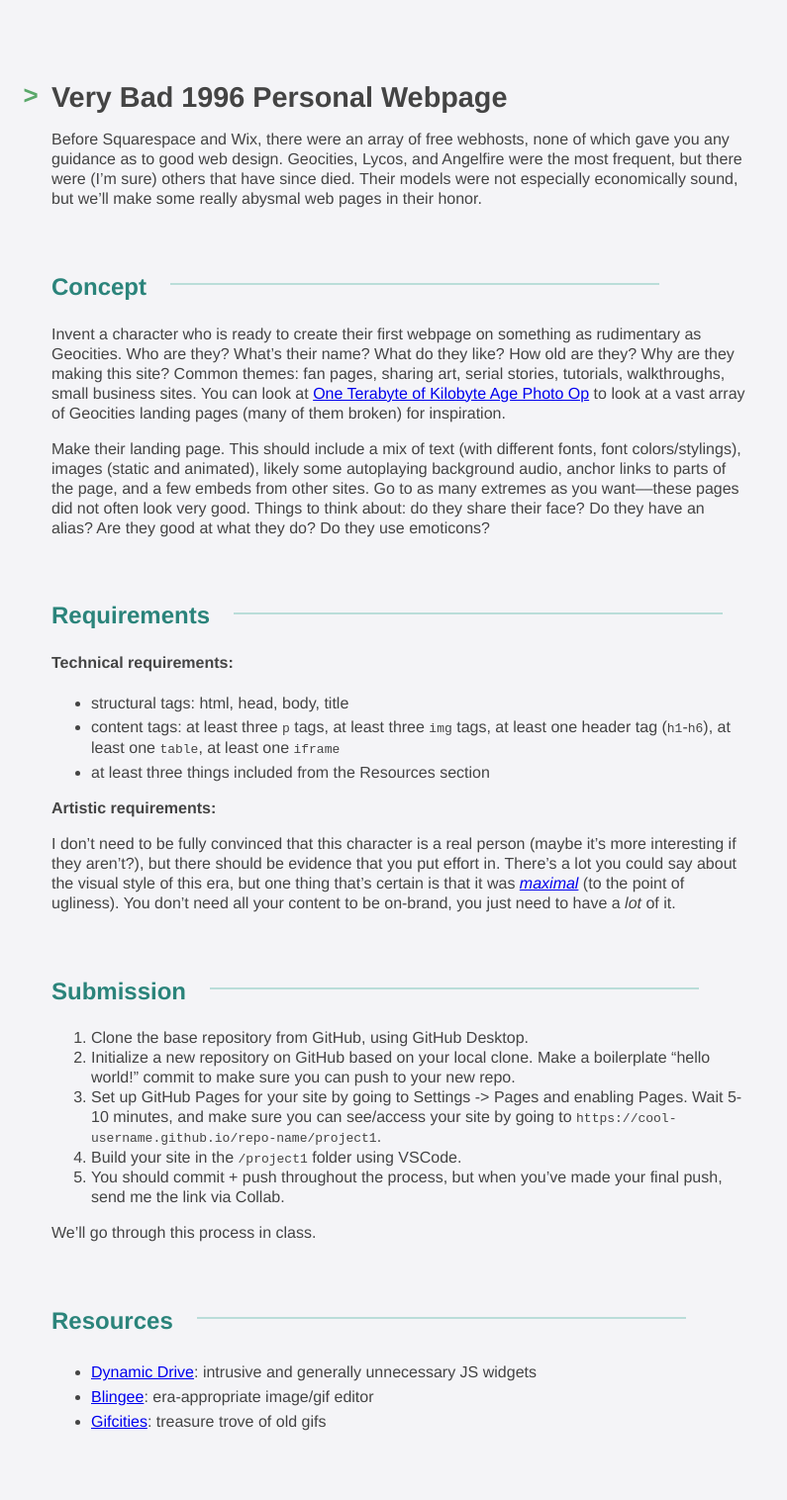
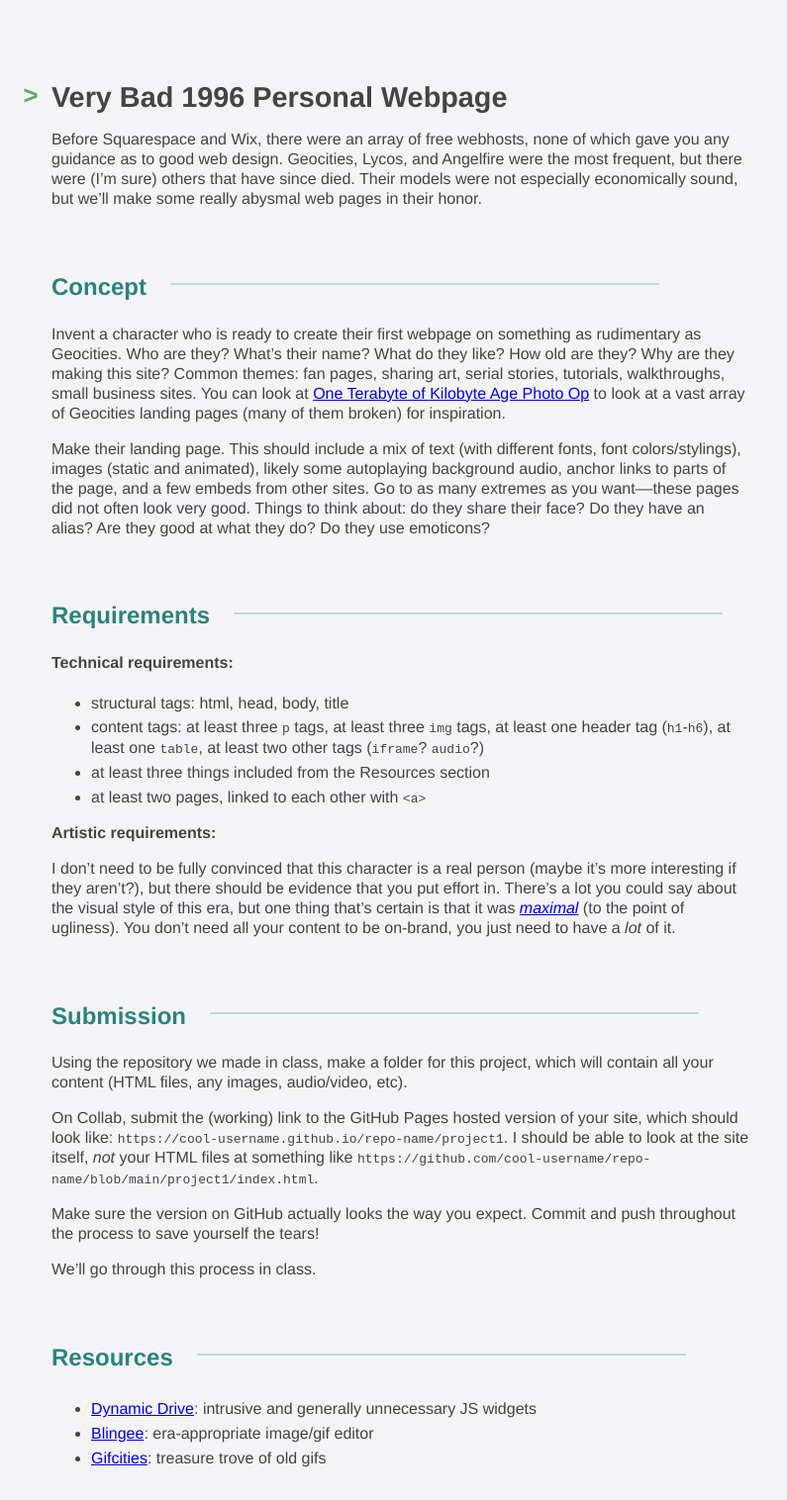
Before and after one commit to thely/artofweb-21, a Jekyll site: the page built from _projects/1-geocities.md, in a window 1280 px wide. Shown: the whole page at 99% size, without its empty margins (0-795 px from the left). Built offline with Jekyll 4.4.1, drawn with Linux system fonts in a browser that asks for light colours; before the commit the page ends 1479 px from its top, so only the background shows below that.

Commit message:
getting ready for day one

```diff
--- a/_projects/1-geocities.md
+++ b/_projects/1-geocities.md
@@ -17,8 +17,9 @@ Make their landing page. This should include a mix of text (with different fonts
 **Technical requirements:**
 
 * structural tags: html, head, body, title
-* content tags: at least three `p` tags, at least three `img` tags, at least one header tag (`h1`-`h6`), at least one `table`, at least one `iframe`
+* content tags: at least three `p` tags, at least three `img` tags, at least one header tag (`h1`-`h6`), at least one `table`, at least two other tags (`iframe`? `audio`?)
 * at least three things included from the Resources section
+* at least two pages, linked to each other with `<a>`
 
 **Artistic requirements:**
 
@@ -26,11 +27,11 @@ I don’t need to be fully convinced that this character is a real person (maybe
 
 ### Submission
 
-1. Clone the base repository from GitHub, using GitHub Desktop.
-2. Initialize a new repository on GitHub based on your local clone. Make a boilerplate "hello world!" commit to make sure you can push to your new repo.
-3. Set up GitHub Pages for your site by going to Settings -> Pages and enabling Pages. Wait 5-10 minutes, and make sure you can see/access your site by going to `https://cool-username.github.io/repo-name/project1`.
-3. Build your site in the `/project1` folder using VSCode.
-4. You should commit + push throughout the process, but when you've made your final push, send me the link via Collab.
+Using the repository we made in class, make a folder for this project, which will contain all your content (HTML files, any images, audio/video, etc).
+
+On Collab, submit the (working) link to the GitHub Pages hosted version of your site, which should look like: `https://cool-username.github.io/repo-name/project1`. I should be able to look at the site itself, *not* your HTML files at something like `https://github.com/cool-username/repo-name/blob/main/project1/index.html`.
+
+Make sure the version on GitHub actually looks the way you expect. Commit and push throughout the process to save yourself the tears!
 
 We'll go through this process in class.
 
```
Also changed, not shown: _group/1-html.md (+5 -6 lines), _includes/schedule.md (+1 -0 lines).
